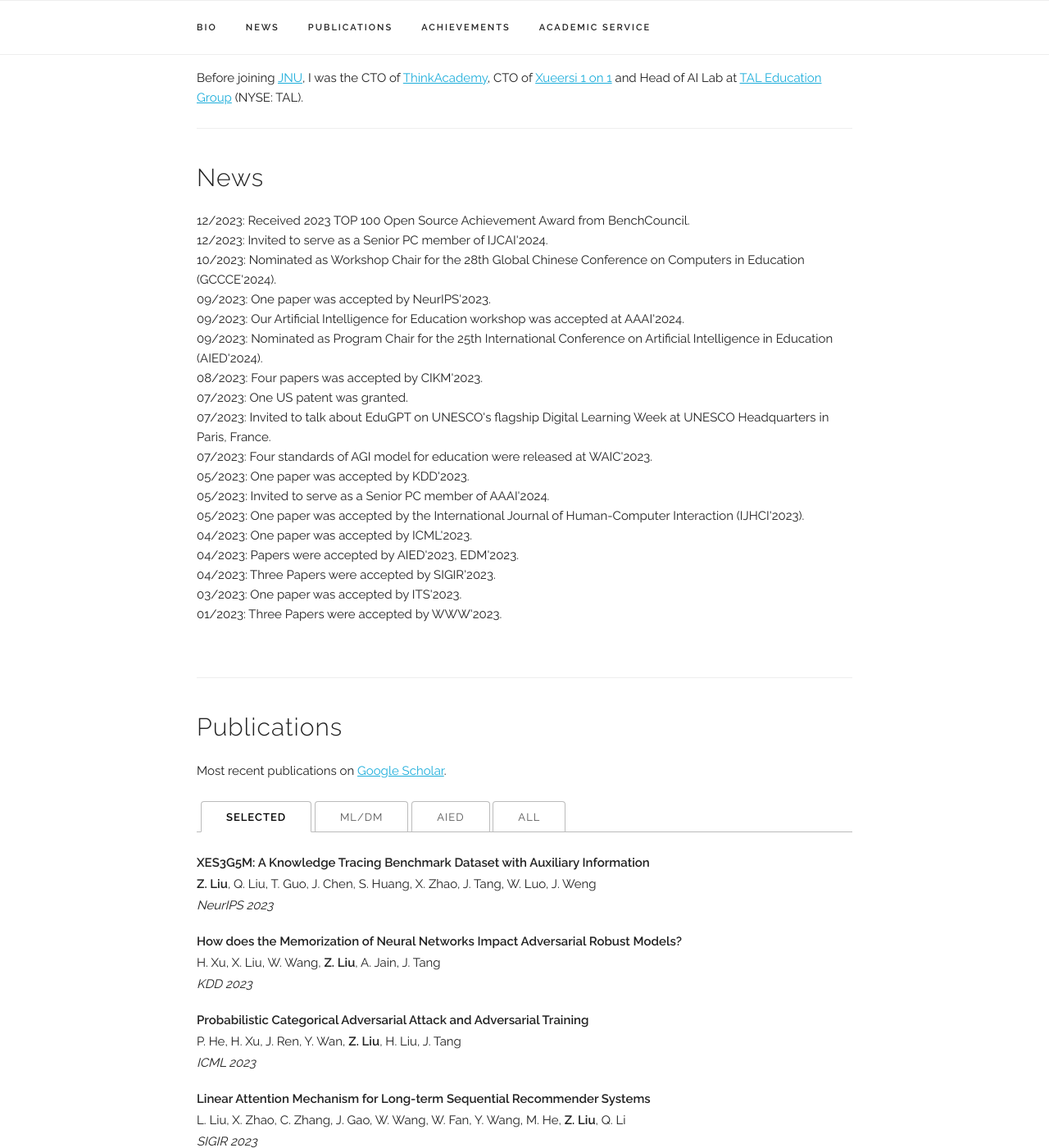
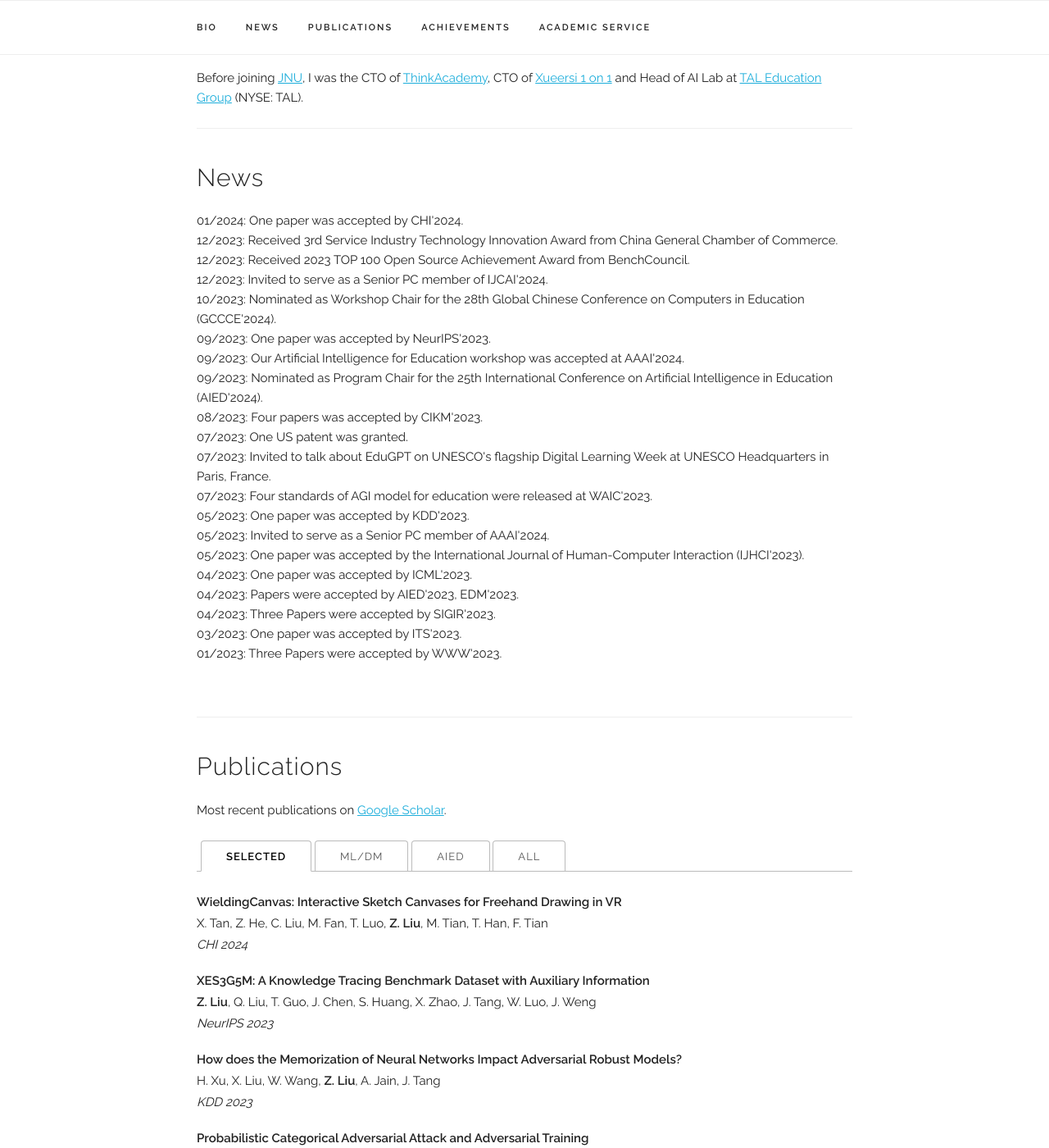
Before and after one commit to zitaoliu/zitaoliu.github.io, a Jekyll site: the page built from index.html, in a window 1280 px wide and 1400 px high, scrolled down 552 px. Shown: the whole window at 82% size. Built offline with Jekyll 4.4.1, drawn with Linux system fonts in a browser that asks for light colours; some web fonts are replaced.

Commit message:
add chi paper

```diff
--- a/_data/news.yaml
+++ b/_data/news.yaml
@@ -1,4 +1,10 @@
 news:
+
+  - title: "One paper was accepted by CHI'2024."
+    date: "01/2024"
+
+  - title: "Received 3rd Service Industry Technology Innovation Award from China General Chamber of Commerce."
+    date: "12/2023"
 
   - title: "Received 2023 TOP 100 Open Source Achievement Award from BenchCouncil."
     date: "12/2023"
--- a/_data/publications.yaml
+++ b/_data/publications.yaml
@@ -1,4 +1,10 @@
 papers:
+
+  - venue: "CHI 2024"
+    aied: y
+    authors: "X. Tan, Z. He, C. Liu, M. Fan, T. Luo, <b>Z. Liu</b>, M. Tian, T. Han, F. Tian"
+    title: "WieldingCanvas: Interactive Sketch Canvases for Freehand Drawing in VR"
+    selected: y
 
   - venue: "NeurIPS 2023"
     mldm: y
```
